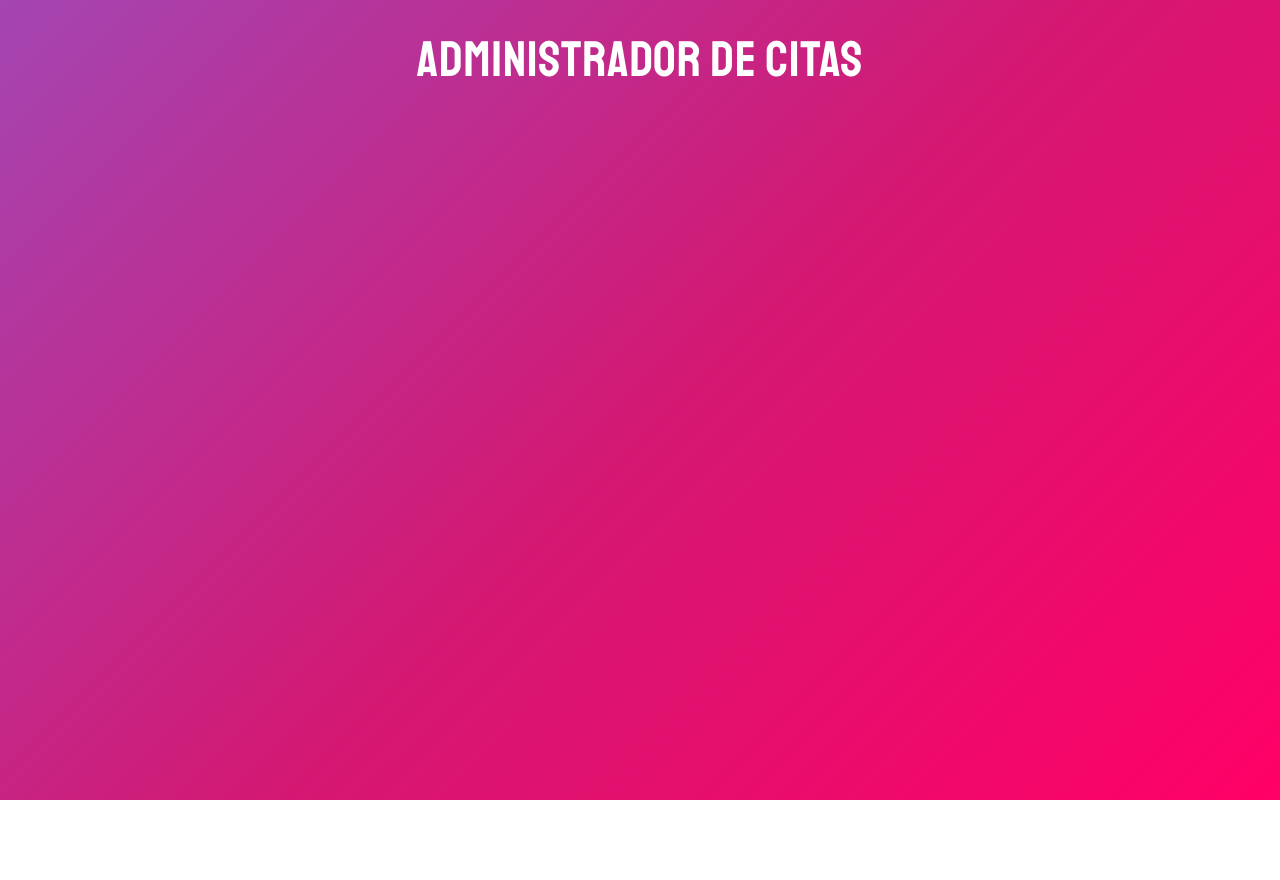
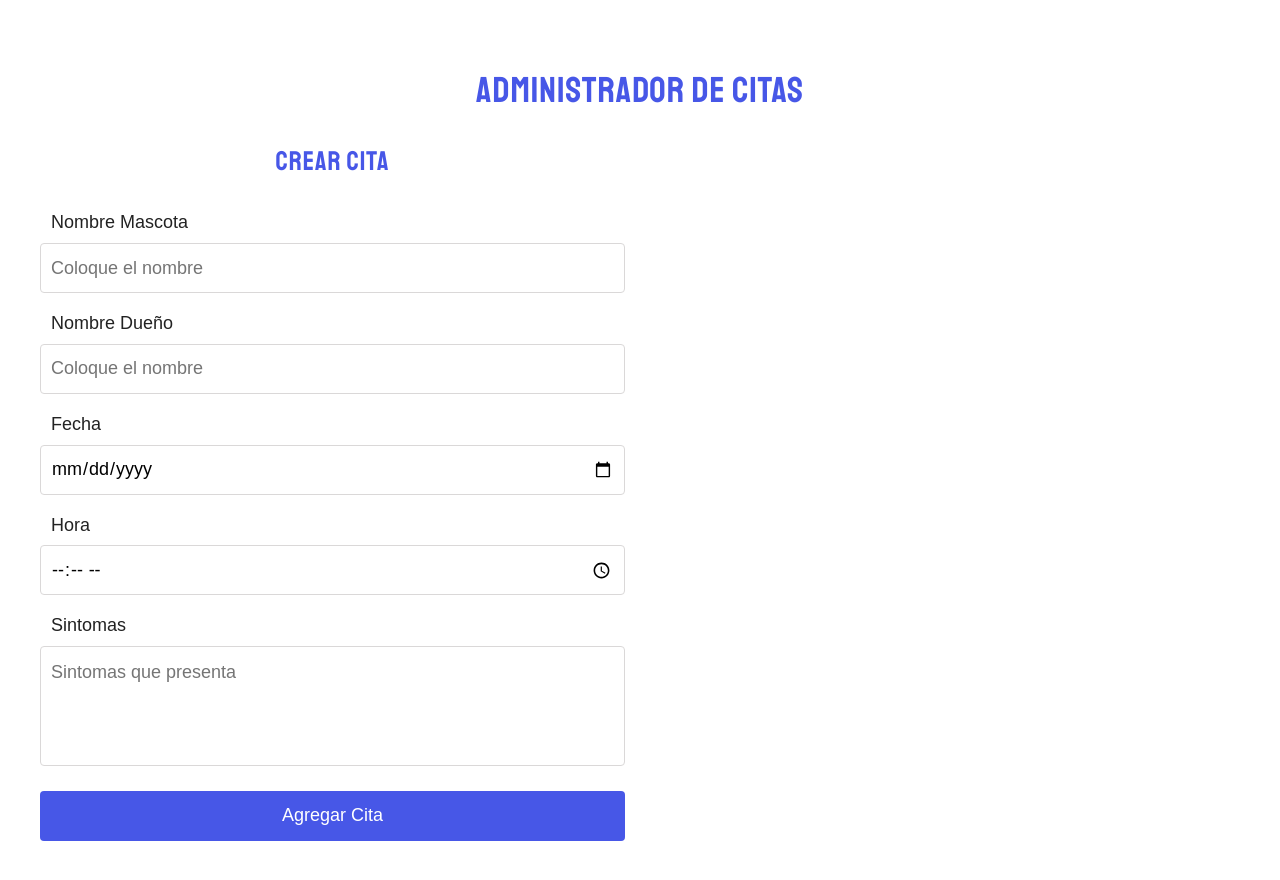
Before and after one commit to davecast/appointment-manager, a React (Create React App) app: page / in a window 1280 px wide. Shown: the top 880 px of the page. Before the commit the page ends 800 px from the top, so only its background shows below. Built offline with nearby package versions, Linux system fonts and the light colour scheme.

Commit message:
add new componentes, delete skeleton from project, and install styled-components

```diff
--- a/package.json
+++ b/package.json
@@ -8,7 +8,8 @@
     "@testing-library/user-event": "^7.2.1",
     "react": "^16.13.1",
     "react-dom": "^16.13.1",
-    "react-scripts": "3.4.1"
+    "react-scripts": "3.4.1",
+    "styled-components": "^5.1.1"
   },
   "scripts": {
     "start": "react-scripts start",
--- a/public/index.html
+++ b/public/index.html
@@ -21,10 +21,6 @@
       href="https://fonts.googleapis.com/css?family=Staatliches"
       rel="stylesheet"
     />
-    <link
-      rel="stylesheet"
-      href="https://cdnjs.cloudflare.com/ajax/libs/skeleton/2.0.4/skeleton.min.css"
-    />
   </head>
   <body>
     <noscript>You need to enable JavaScript to run this app.</noscript>
--- a/src/App.js
+++ b/src/App.js
@@ -1,10 +1,17 @@
-import React from 'react';
+import React, { Fragment } from "react";
+
+/*LAYOUT*/
+import Wrapper from "./layouts/Wrapper";
+import Appointment from "./components/Appointment";
 
 function App() {
   return (
-    <h1>
-      Administrador de Citas
-    </h1>
+    <Fragment>
+      <Wrapper>
+        <h1>Administrador de Citas</h1>
+        <Appointment />
+      </Wrapper>
+    </Fragment>
   );
 }
 
--- /dev/null
+++ b/src/components/Appointment.js
@@ -0,0 +1,26 @@
+import React from "react";
+import styled from "styled-components";
+
+import Form from "./Form";
+
+const AppointmentStyled = styled.section`
+  display: grid;
+  grid-template: 1fr / 1fr 1fr;
+  grid-gap: 30px;
+`;
+
+const FormContainer = styled.div``;
+const ResultContainer = styled.div``;
+
+const Appointment = () => {
+  return (
+    <AppointmentStyled>
+      <FormContainer>
+        <Form />
+      </FormContainer>
+      <ResultContainer></ResultContainer>
+    </AppointmentStyled>
+  );
+};
+
+export default Appointment;
--- /dev/null
+++ b/src/components/Form.js
@@ -0,0 +1,151 @@
+import React, { Fragment, useState } from "react";
+import styled from "styled-components";
+
+const FormStyled = styled.form``;
+const FormControl = styled.div`
+  margin-bottom: 20px;
+`;
+const Label = styled.label`
+  display: block;
+  margin-bottom: 10px;
+  padding-left: 11px;
+`;
+const Input = styled.input`
+  height: 50px;
+  width: 100%;
+  outline: none;
+  padding: 0 10px;
+  border: 1px solid var(--grey);
+  border-radius: 4px;
+  box-shadow: none;
+`;
+const TextArea = styled.textarea`
+  width: 100%;
+  outline: none;
+  padding: 15px 10px;
+  border: 1px solid var(--grey);
+  border-radius: 4px;
+  box-shadow: none;
+  resize: none;
+  min-height: 120px;
+`;
+const Button = styled.button`
+  width: 100%;
+  height: 50px;
+  background-color: var(--blue);
+  color: var(--white);
+  border-radius: 4px;
+  border: none;
+  outline: none;
+  cursor: pointer;
+  transition: all 0.3s ease-in-out;
+  :hover {
+    background-color: #222;
+  }
+`;
+
+const Form = () => {
+  //Creamos el estado de la cita
+  const [appointment, setAppointment] = useState({
+    pet: "",
+    owner: "",
+    quote: "",
+    hour: "",
+    symptoms: "",
+  });
+
+  const [error, setError] = useState(false);
+
+  //Function que se ejecuta cuando el usuario escribe en un input
+  const handleChange = (e) => {
+    setAppointment({
+      ...appointment,
+      [e.target.name]: e.target.value,
+    });
+  };
+
+  //Extraemos los valores
+  const { pet, owner, quote, hour, symptoms } = appointment;
+
+  const handleSubmit = (e) => {
+    e.preventDefault();
+
+    // Validar
+
+    if (
+      pet.trim() === "" ||
+      owner.trim() === "" ||
+      quote.trim() === "" ||
+      hour.trim() === "" ||
+      symptoms.trim() === ""
+    ) {
+      setError(true);
+      return;
+    }
+
+    //Elominar mensaje de error
+    setError(false);
+
+    // Asignar un ID
+
+    // Crear la cita
+
+    //Reiniciar el Form
+  };
+  return (
+    <Fragment>
+      <h2>Crear Cita</h2>
+
+      { error ? <p>Todos los campos son obligatorio</p> : null }
+
+      <FormStyled onSubmit={handleSubmit}>
+        <FormControl>
+          <Label>Nombre Mascota</Label>
+          <Input
+            onChange={handleChange}
+            type="text"
+            name="pet"
+            placeholder="Coloque el nombre"
+            value={pet}
+          />
+        </FormControl>
+        <FormControl>
+          <Label>Nombre Dueño</Label>
+          <Input
+            onChange={handleChange}
+            type="text"
+            name="owner"
+            placeholder="Coloque el nombre"
+            value={owner}
+          />
+        </FormControl>
+        <FormControl>
+          <Label>Fecha</Label>
+          <Input
+            onChange={handleChange}
+            type="date"
+            name="quote"
+            value={quote}
+          />
+        </FormControl>
+        <FormControl>
+          <Label>Hora</Label>
+          <Input onChange={handleChange} type="time" name="hour" value={hour} />
+        </FormControl>
+        <FormControl>
+          <Label>Sintomas</Label>
+          <TextArea
+            onChange={handleChange}
+            name="symptoms"
+            placeholder="Sintomas que presenta"
+            value={symptoms}
+          ></TextArea>
+        </FormControl>
+
+        <Button type="submit">Agregar Cita</Button>
+      </FormStyled>
+    </Fragment>
+  );
+};
+
+export default Form;
--- a/src/index.css
+++ b/src/index.css
@@ -1,23 +1,31 @@
+:root {
+  --white: #ffffff;
+  --black: #222222;
+  --blue: #4757e7;
+  --grey: #dad8d8;
+}
 html {
   min-height: 100%;
 }
 body {
+  padding: 70px 0px;
+  font-size: 18px;
   margin: 0;
-  padding: 0;
   font-family: sans-serif;
-  background-image: linear-gradient(-225deg, #A445B2 0%, #D41872 52%, #FF0066 100%);
-  min-height: 100%;
-  padding-bottom: 5rem;
+  /*background-image: linear-gradient(-225deg, #A445B2 0%, #D41872 52%, #FF0066 100%);
+  */min-height: 100%;
+}
+* {
+  box-sizing: border-box;
 }
 h1, h2  {
-  color: white;
-  padding: 3rem 0;
+  color: var(--blue);
   text-align: center;
-
+  margin: 0 0 35px;
   text-transform: uppercase;
-
   font-family: 'Staatliches', cursive;
   letter-spacing: 1px;
+  font-weight: 300;
 }
 .lista-citas .media {
   border-bottom: 1px solid #e1e1e1;
@@ -38,18 +46,7 @@ h1, h2  {
 }
 
 label {
-  color: white;
-}
-
-input[type="date"],
-input[type="time"] {
-  height: 38px;
-    padding: 6px 10px;
-    background-color: #fff;
-    border: 1px solid #D1D1D1;
-    border-radius: 4px;
-    box-shadow: none;
-    box-sizing: border-box;
+  color: var(--black);
 }
 
 .cita {
--- /dev/null
+++ b/src/layouts/Wrapper.js
@@ -0,0 +1,14 @@
+import React from "react";
+import styled from "styled-components";
+
+const WrapperStyled = styled.div`
+  max-width: 1200px;
+  width: 100%;
+  margin: 0 auto;
+`;
+
+const Wrapper = ({ children }) => {
+  return <WrapperStyled>{children}</WrapperStyled>;
+};
+
+export default Wrapper;
```
Also changed, not shown: 1 other file (tests, documents, lock files or other folders).
